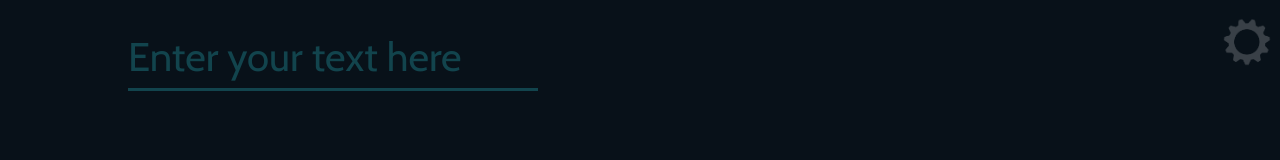
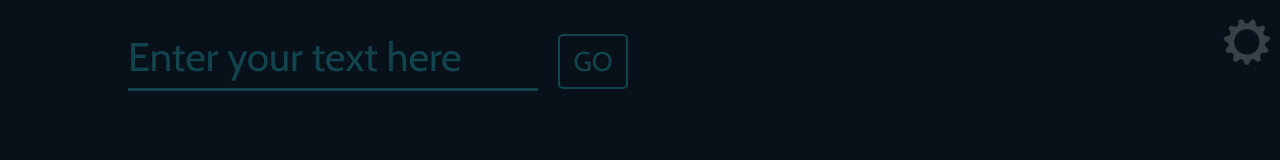
Before and after one commit to engine20/how-to-read-fast, a React (Create React App) app: page / in a window 1280 px wide. Shown: the top 160 px of the page. Built offline with nearby package versions, Linux system fonts and the light colour scheme.

Commit message:
Added go button

```diff
--- a/src/components/DisplayTexts/Entryfield.js
+++ b/src/components/DisplayTexts/Entryfield.js
@@ -1,4 +1,4 @@
-import React, { useState } from "react";
+import React from "react";
 import { css, cx } from "@emotion/css";
 import { SetSetting, GetSetting } from "../Settings";
 
@@ -7,10 +7,11 @@ class Entryfield extends React.Component {
     super(props);
     this.state = {
       input: "",
-      hidetooltip: true,
+      hidelable: true,
     };
     this.SetInput = this.SetInput.bind(this);
     this.Tooltip = this.Tooltip.bind(this);
+    this.handleSubmit = this.handleSubmit.bind(this);
   }
 
   SetInput(i) {
@@ -24,13 +25,39 @@ class Entryfield extends React.Component {
       hidden = false;
     }
     this.setState(() => ({
-      hidetooltip: hidden,
+      hidelable: hidden,
     }));
+  }
+
+  handleSubmit(event) {
+    if (this.state.input !== "") {
+      event.preventDefault();
+      this.props.SetText(this.state.input);
+    }
+  }
+
+  componentDidMount() {
+    //restore text after mounting
+    if (GetSetting("text") !== "") {
+      this.props.SetText(GetSetting("text")); //If text was set before unmounting set it again
+    } else {
+      this.setState(() => ({
+        input: GetSetting("Entryfield").get("input"), //If text was in the entryfield but not set
+        hidelable: GetSetting("Entryfield").get("hidelable"),
+      }));
+    }
+  }
+
+  componentWillUnmount() {
+    if (this.state.input !== "") {
+      GetSetting("Entryfield").set("input", this.state.input);
+      GetSetting("Entryfield").set("hidelable", this.state.hidelable);
+    }
   }
 
   render() {
     return (
-      <div
+      <form
         className={css`
           position: relative;
           padding: 15px 0 0;
@@ -38,6 +65,7 @@ class Entryfield extends React.Component {
           margin-left: 10%;
           width: 50%;
         `}
+        onSubmit={this.handleSubmit}
       >
         <input
           type="input"
@@ -70,9 +98,9 @@ class Entryfield extends React.Component {
             }
             ::placeholder {
               color: ${GetSetting("theme").get("texttertiary")};
-              visibility: ${!this.state.hidetooltip ? "hidden" : "visible"};
+              visibility: ${!this.state.hidelable ? "hidden" : "visible"};
               transition: visibility 0.22s
-                ${!this.state.hidetooltip ? "step-start" : "step-end"};
+                ${!this.state.hidelable ? "step-start" : "step-end"};
             }
 
             &:required,
@@ -87,11 +115,11 @@ class Entryfield extends React.Component {
             }
           `}
         />
-        <lable
+        <label
           id="Inputlable"
           htmlFor="text"
           className={css`
-            visibility: ${this.state.hidetooltip ? "hidden" : "visible"};
+            visibility: ${this.state.hidelable ? "hidden" : "visible"};
             user-select: none;
             font-family: "Cabin", sans-serif;
             position: absolute;
@@ -104,8 +132,30 @@ class Entryfield extends React.Component {
           `}
         >
           Enter your text here
-        </lable>
-      </div>
+        </label>
+        <input
+          type="button"
+          value="GO"
+          onMouseDown={this.handleSubmit}
+          className={css`
+            font-family: "Cabin", sans-serif;
+            color: ${GetSetting("theme").get("texttertiary")};
+            font-size: 1.7rem;
+            border-color: ${GetSetting("theme").get("texttertiary")};
+            border-radius: 5px;
+            border-style: double;
+            background-color: transparent;
+            margin-left: 20px;
+            height: 55px;
+            width: 70px;
+            transition: 0.22s ease;
+            &:hover {
+              color: ${GetSetting("theme").get("textprimary")};
+              border-color: ${GetSetting("theme").get("textprimary")};
+            }
+          `}
+        />
+      </form>
     );
   }
 }
--- a/src/components/DisplayTexts/component.js
+++ b/src/components/DisplayTexts/component.js
@@ -4,10 +4,13 @@ import StaticElements from "./StaticElements";
 import { SetSetting, GetSetting } from "../Settings";
 import Entryfield from "./Entryfield";
 //import {example} from '../util'
-
+//TODO convert to class
+//save index on unmout
+//define state functions without useState
 const DisplayText = ({ wpm }) => {
   //Process the text to an array
-  let words = (GetSetting("text") || "").split(" ");
+  const [text, setText] = useState("");
+  let words = (text || "").split(" ");
   words = words.filter((item) => item !== ""); //avoid empty elements
 
   const delay = 60 / wpm;
@@ -38,6 +41,7 @@ const DisplayText = ({ wpm }) => {
       if (e.keyCode === 17) {
         setIndex(Math.max(index - 1, 0));
       }
+      SetSetting("index", index);
     }
   };
 
@@ -71,6 +75,12 @@ const DisplayText = ({ wpm }) => {
     return (Math.floor((index / (words.length - 1)) * 100) || 0) + "%";
   };
 
+  const SetTexthandler = (Text) => {
+    setText(Text);
+    SetSetting("text", Text);
+    setIndex(GetSetting("index") + 0);
+  };
+
   return (
     <div
       className="textbox"
@@ -80,14 +90,14 @@ const DisplayText = ({ wpm }) => {
       onFocus={onFocus}
       onBlur={onBlur}
     >
-      {GetSetting("text") ? (
+      {text !== "" ? (
         <DisplayWord
           word={(focus && words[index]) || "Click to focus"}
           nextword={nextwordhint()}
           progress={progress()}
         />
       ) : (
-        <Entryfield />
+        <Entryfield SetText={SetTexthandler} />
       )}
       <StaticElements />
     </div>
--- a/src/components/Settings.js
+++ b/src/components/Settings.js
@@ -1,5 +1,13 @@
 const settings = new Map([
-  //["text", "Lorem Ipsum"],
+  ["text", ""],
+  ["index", 0],
+  [
+    "Entryfield",
+    new Map([
+      ["input", ""],
+      ["hidelable", true],
+    ]),
+  ],
   [
     "theme",
     new Map([
--- a/src/components/Settingspage.js
+++ b/src/components/Settingspage.js
@@ -27,6 +27,8 @@ class Settingspage extends React.Component {
       font-family: "Cabin", sans-serif;
       border-radius: 3px;
       border-color: ${GetSetting("theme").get("texttertiary")};
+      border-style: double;
+      border-width: 1px;
       width: 1000px;
       font-size: 1.5rem;
       position: absolute;
@@ -34,9 +36,6 @@ class Settingspage extends React.Component {
       margin-top: 3%;
     `;
 
-    const Button = styled.input`
-      background: rgba(241, 245, 248, 0);
-    `;
     return (
       <Settingsmenu>
         <legend>SETTINGS</legend>
```
